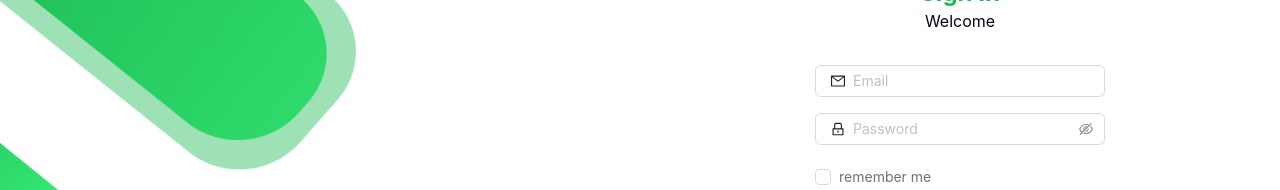
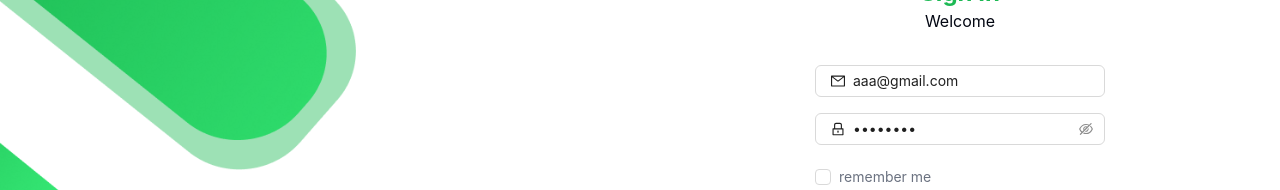
Before and after one commit to theabbos2004/music, a React (Vite) app: page /sign-in in a window 1280 px wide. Shown: the part 259-449 px from the top of the page. Built offline with nearby package versions, Linux system fonts and the light colour scheme; no server answers.

Commit message:
add initial value for auth

```diff
--- a/src/_auth/forms/SignInForm.tsx
+++ b/src/_auth/forms/SignInForm.tsx
@@ -63,6 +63,8 @@ const SignInForm: React.FC = () => {
       <Form
         form={form}
         initialValues={{
+          email:"aaa@gmail.com",
+          password:"aaaaaaaa",
           remember:false
         }}
         name="nest-messages"
```
